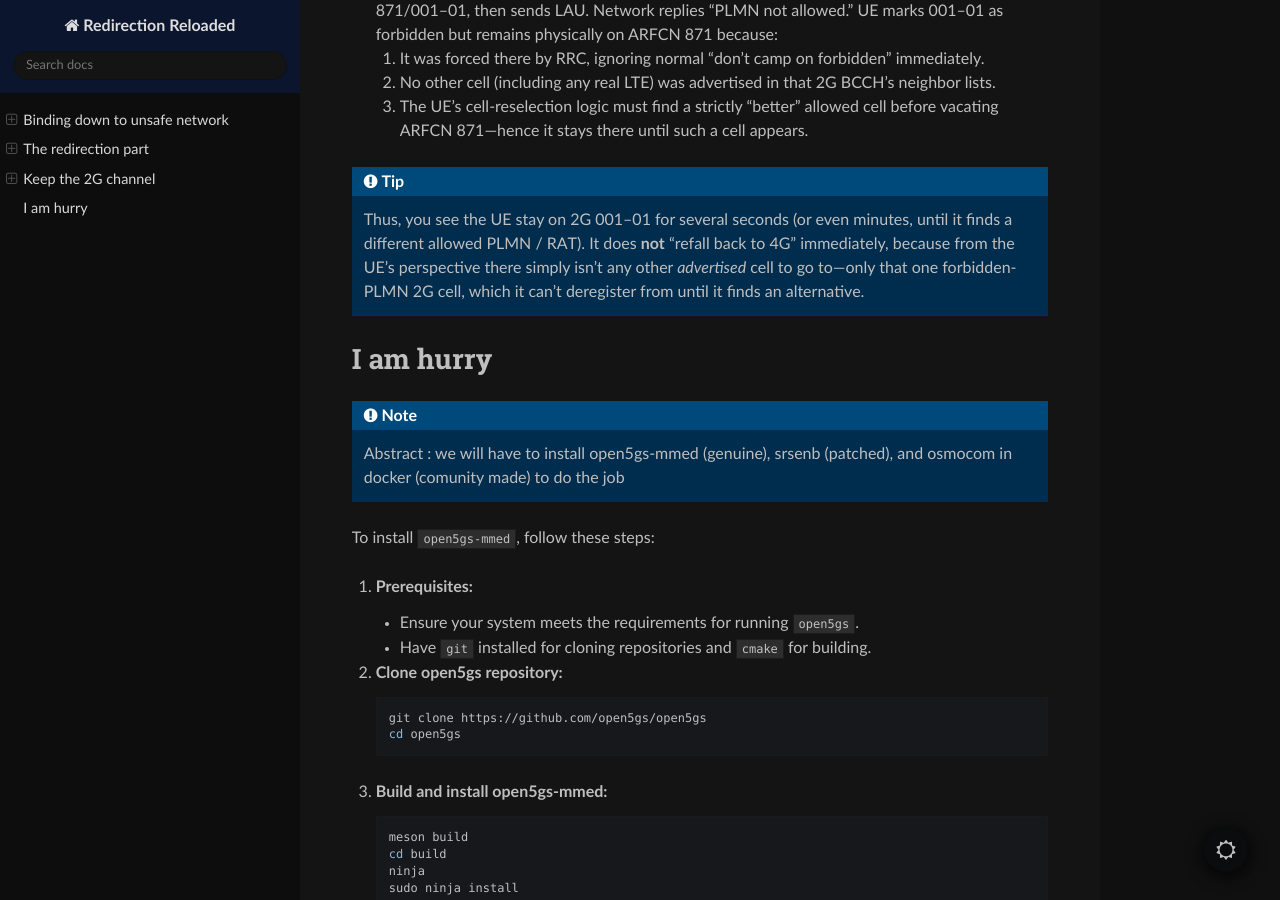
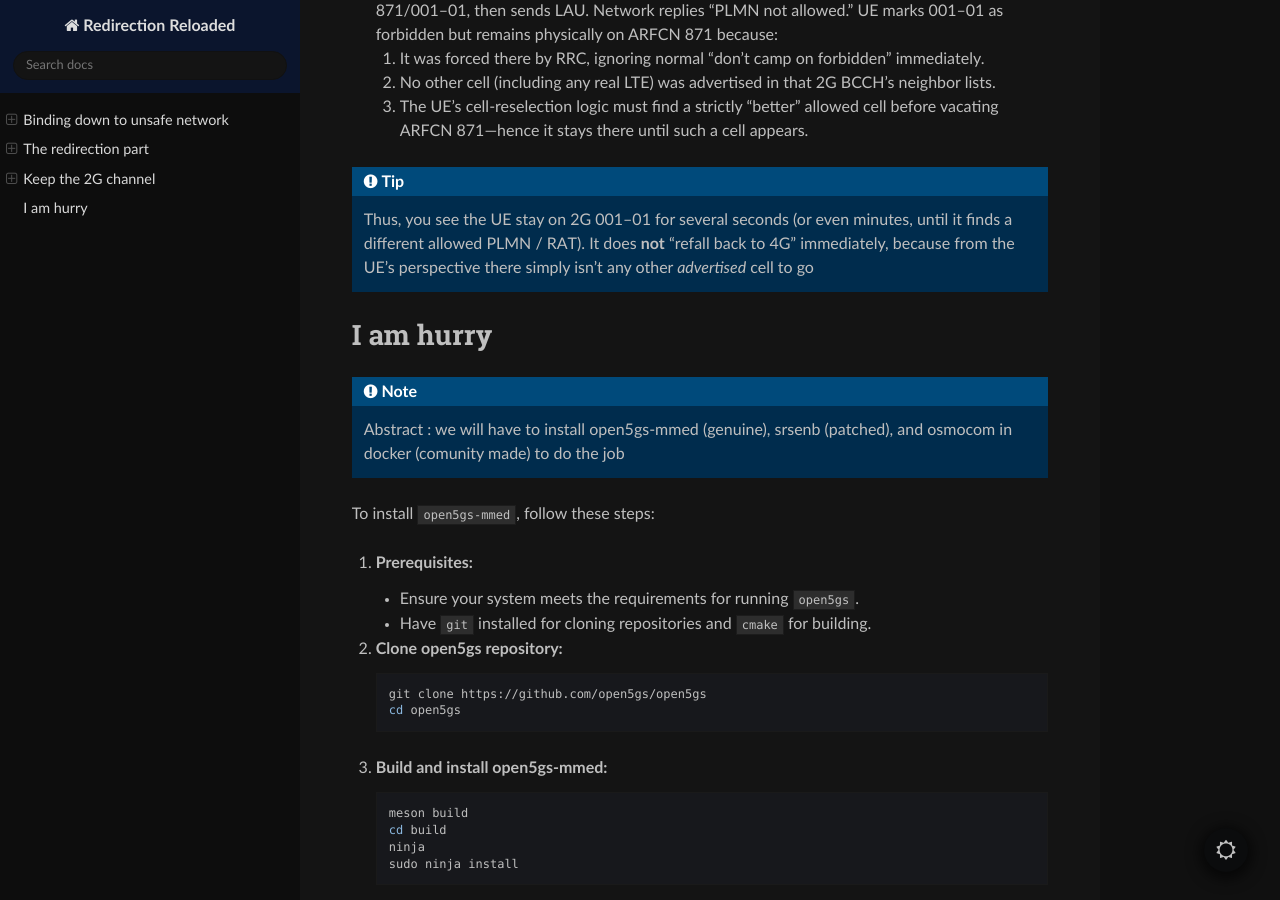
Before and after one commit to bbaranoff/binding-down-to-gsm, a Sphinx documentation site: the page built from docs/index.rst, in a window 1280 px wide and 900 px high, scrolled down 5824 px. Built offline with Sphinx 7.4.7 and the Read the Docs theme 3.1.0, drawn with Linux system fonts in a browser that asks for light colours.

Commit message:
Update index.rst

```diff
--- a/docs/index.rst
+++ b/docs/index.rst
@@ -314,8 +314,7 @@
       allowed cell before vacating ARFCN 871—hence it stays there until
       such a cell appears.
 
-.. tip:: Thus, you see the UE stay on 2G 001–01 for several seconds (or even minutes, until it finds a different allowed PLMN / RAT). It does **not** “refall back to 4G” immediately, because from the UE’s perspective there simply isn’t any other *advertised* cell to go to—only that one forbidden‐PLMN 2G cell, which it can’t deregister from until it finds an alternative.
-
+.. tip:: Thus, you see the UE stay on 2G 001–01 for several seconds (or even minutes, until it finds a different allowed PLMN / RAT). It does **not** “refall back to 4G” immediately, because from the UE’s perspective there simply isn’t any other *advertised* cell to go
 I am hurry
 ==========
 
```
